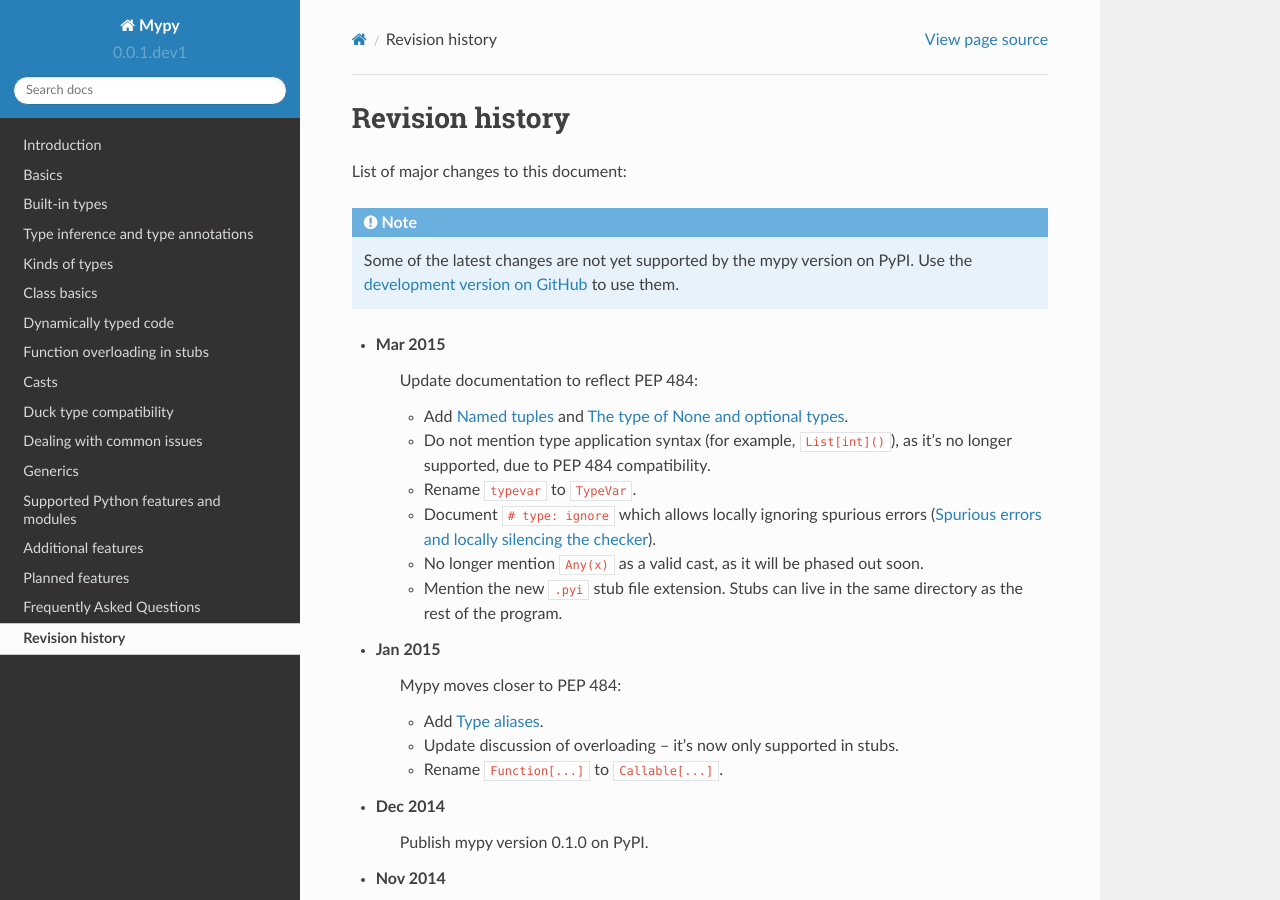
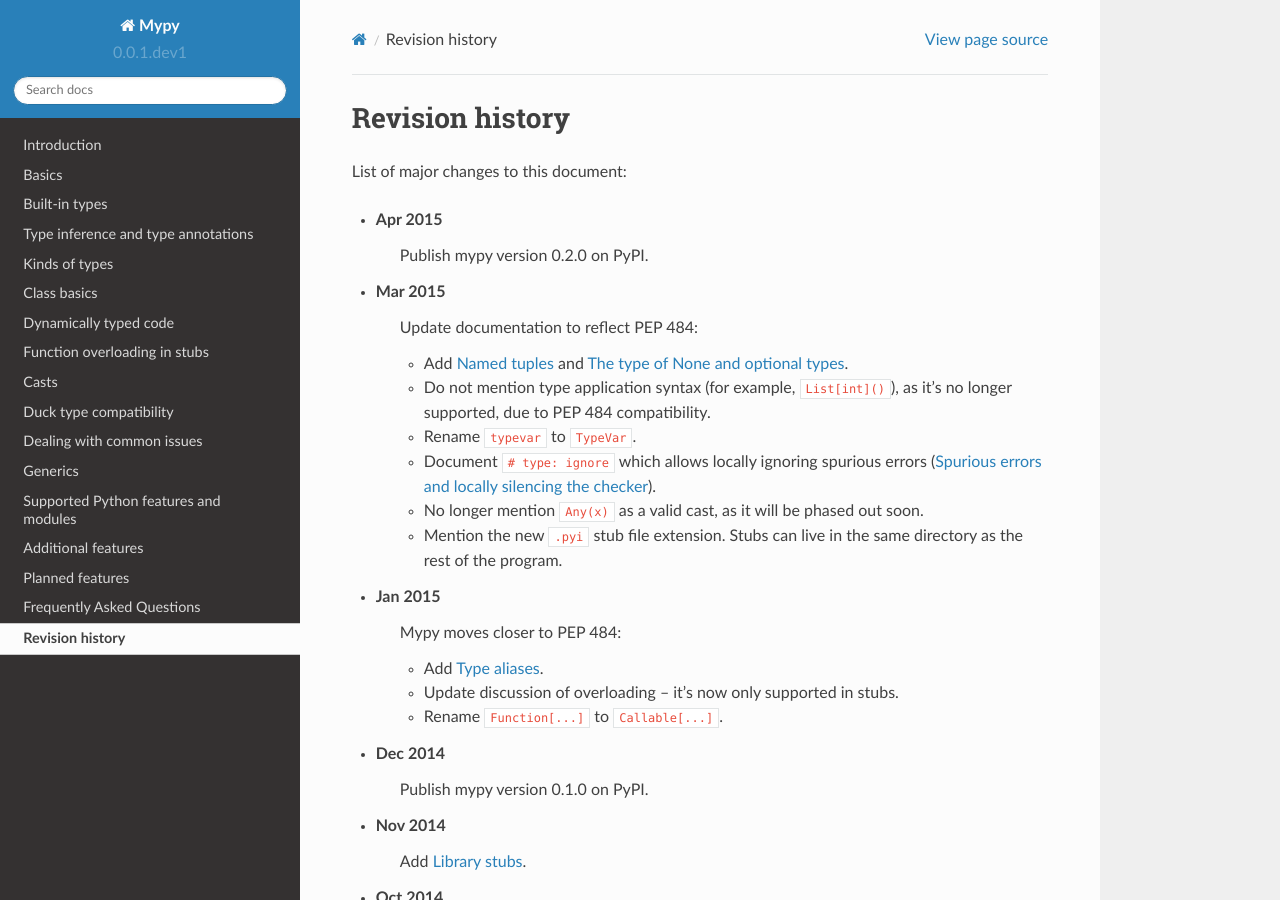
Before and after one commit to lucalysoft/mypy, a Sphinx documentation site: the page built from docs/source/revision_history.rst, in a window 1280 px wide and 900 px high. Built offline with Sphinx 7.4.7 and the Read the Docs theme 2.0.0, drawn with Linux system fonts in a browser that asks for light colours.

```diff
--- a/docs/source/revision_history.rst
+++ b/docs/source/revision_history.rst
@@ -3,12 +3,8 @@ Revision history
 
 List of major changes to this document:
 
-.. note::
-
-   Some of the latest changes are not yet supported by the mypy
-   version on PyPI. Use the
-   `development version on GitHub <https://github.com/JukkaL/mypy>`_ to use
-   them.
+- Apr 2015
+    Publish mypy version 0.2.0 on PyPI.
 
 - Mar 2015
     Update documentation to reflect PEP 484:
```
Also changed, not shown: docs/source/index.rst (+0 -7 lines).
